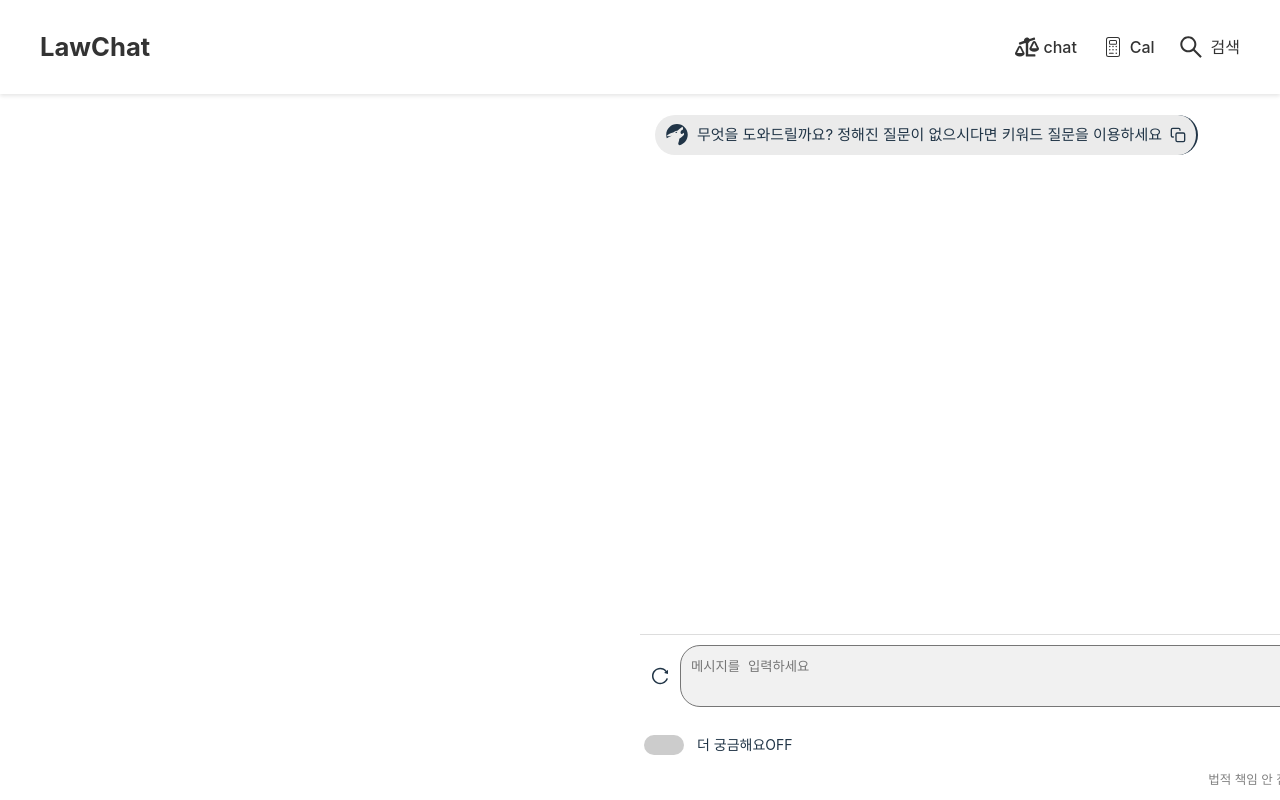
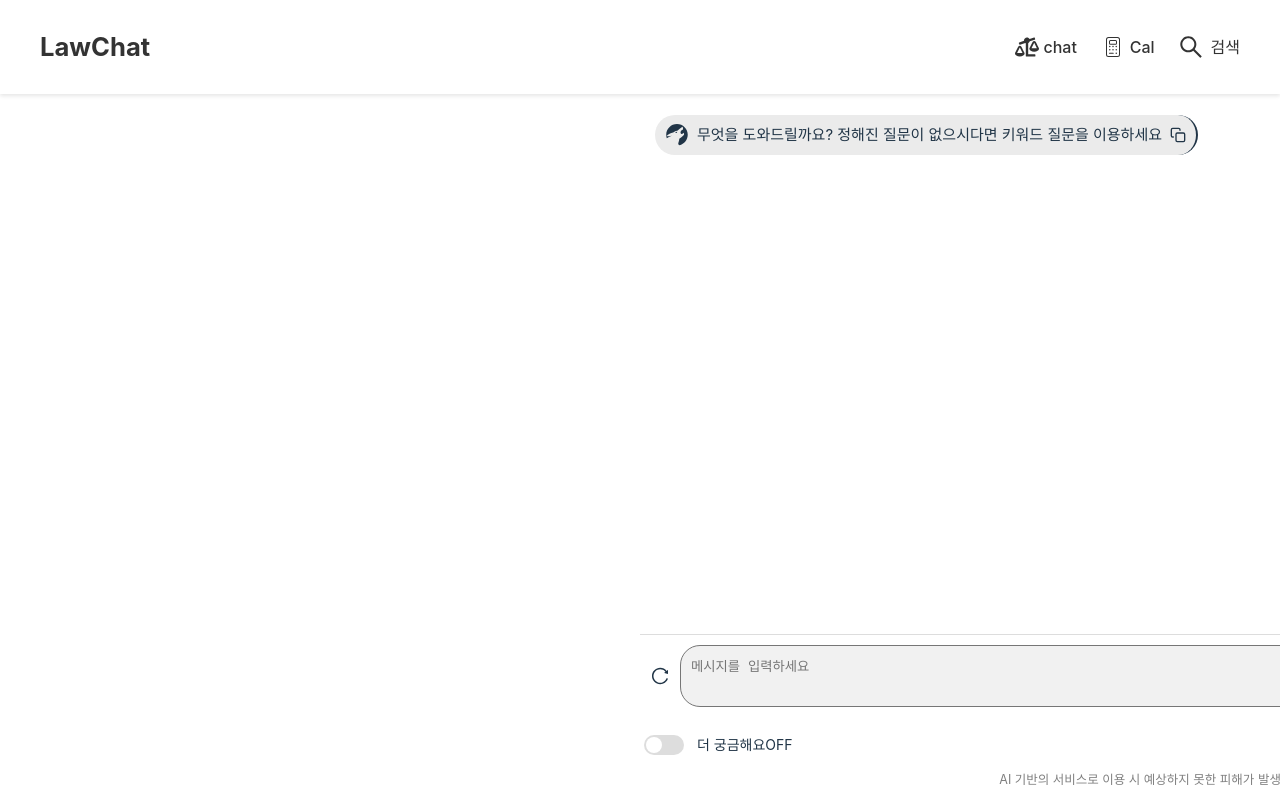
Before and after one commit to CB202409/ERS, a React (Vite) app in the folder lawreact/: page /home in a window 1280 px wide. Shown: the top 800 px of the page. Built offline with nearby package versions, Linux system fonts and the light colour scheme.

Commit message:
법적 책임 문구 수정, input css 수정

```diff
--- a/lawreact/src/assets/scss/pages/_chatbot.scss
+++ b/lawreact/src/assets/scss/pages/_chatbot.scss
@@ -118,8 +118,11 @@
         appearance: none;
         width: 40px;
         height: 20px;
-        background-color: #ccc;
-        border-radius: 20px;
+        background-color: #ddd;
+        border-radius: 25px;
+        position: relative;
+        outline: none;
+        cursor: pointer;
         transition: background-color 0.3s ease;
 
         &::before {
--- a/lawreact/src/components/ChatBot.jsx
+++ b/lawreact/src/components/ChatBot.jsx
@@ -216,7 +216,7 @@ const ChatBot = ({ addMessage, aiResponding, setIsAiResponding, externalMessage
             </div>
 
             <div className="word">
-                <small>법적 책임 안 짐</small>
+                <small>AI 기반의 서비스로 이용 시 예상하지 못한 피해가 발생할 수 있으니, 대답을 한 번 더 확인하세요.</small>
             </div>
         </div>
     );
--- a/lawreact/src/components/ChatBot3.jsx
+++ b/lawreact/src/components/ChatBot3.jsx
@@ -194,7 +194,7 @@ const ChatBot3 = ({ addMessage, aiResponding, setIsAiResponding, externalMessage
                 <button type="submit" disabled={aiResponding}>전송</button>
             </form>
             <div className="word">
-                <small>법적 책임 안 짐</small>
+                <small>AI 기반의 서비스로 이용 시 예상하지 못한 피해가 발생할 수 있으니, 대답을 한 번 더 확인하세요.</small>
             </div>
         </div>
     );
```
